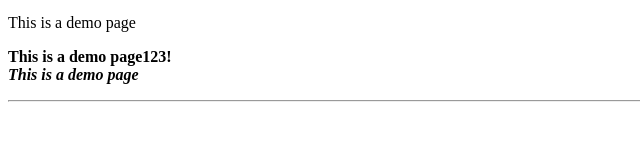
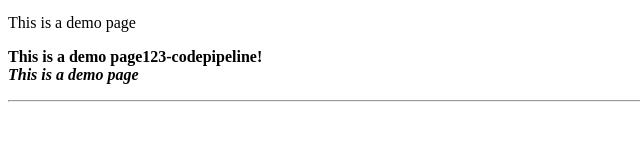
Before and after one commit to sivarajan-k/code_deploy, a plain HTML site: page script/index.html in a window 1280 px wide. Shown: the part 207-348 px from the top of the page, 0-640 px from the left. Drawn offline with Linux system fonts and the light colour scheme.

Commit message:
Update index.html

```diff
--- a/script/index.html
+++ b/script/index.html
@@ -26,7 +26,7 @@ support@yourcompany.com</a>.
 
 <P> This is a demo page
 
-<P> <B>This is a demo page123!</B>
+<P> <B>This is a demo page123-codepipeline!</B>
 
 <BR> <B><I>This is a demo page</I></B>
 
```
